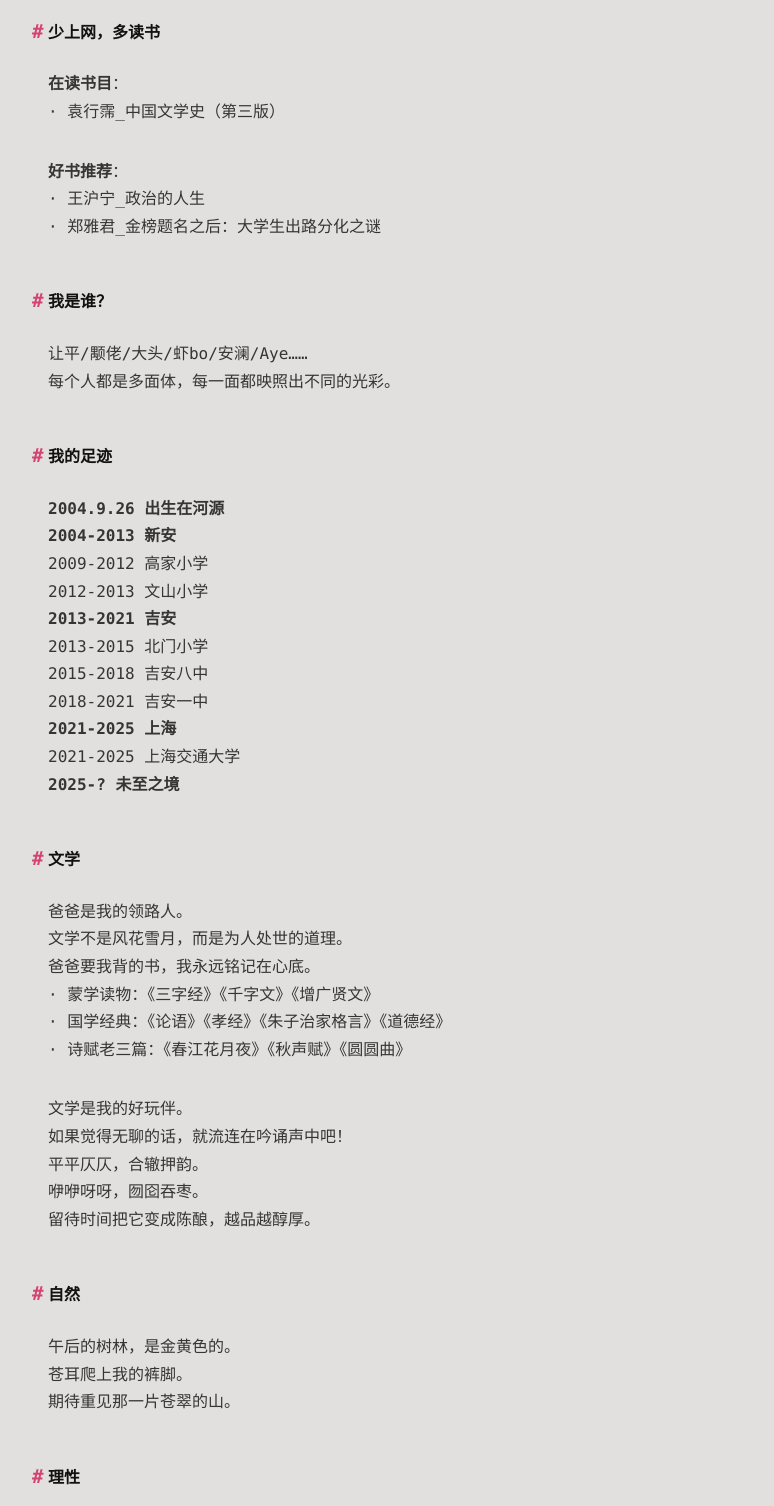
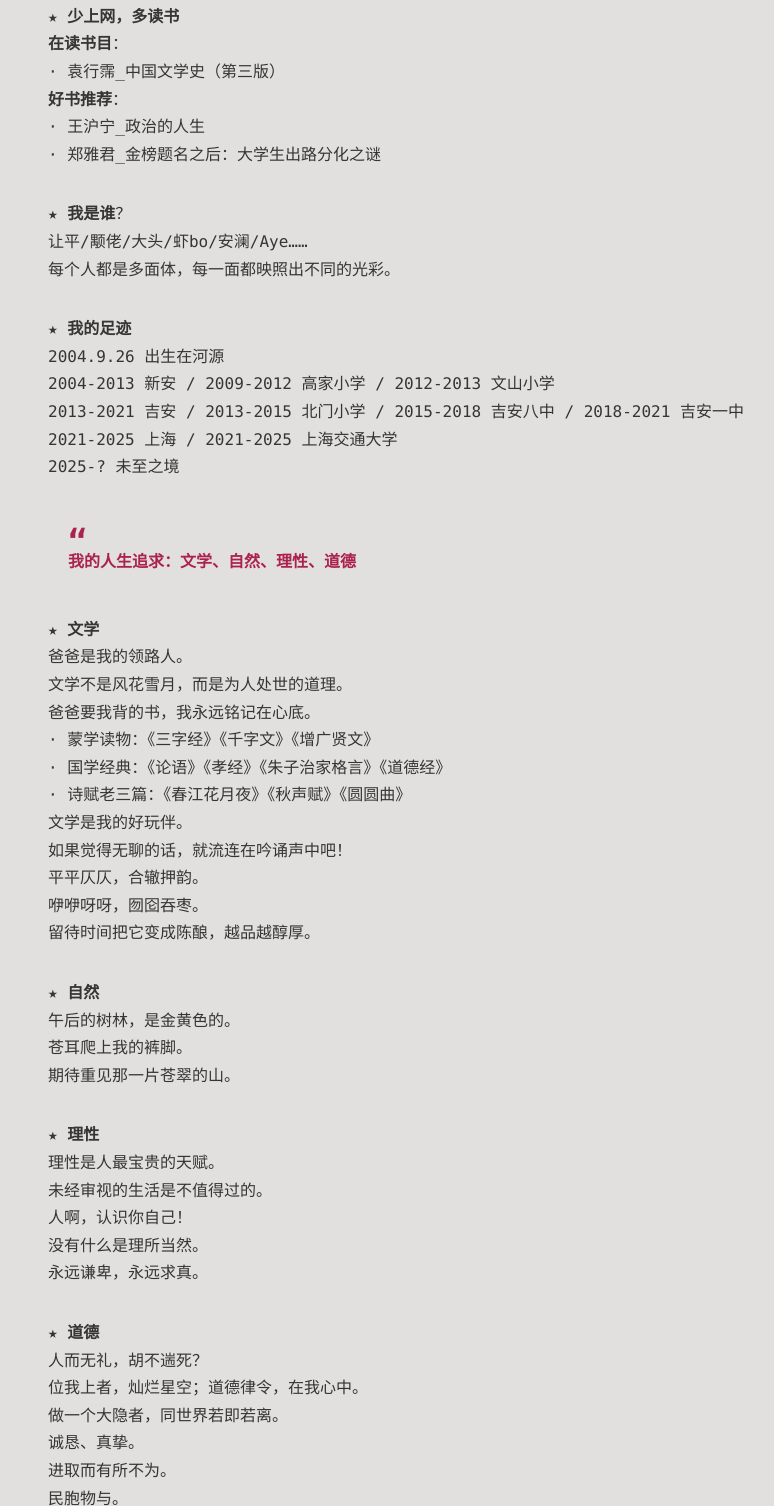
Before and after one commit to zensharing/zensharing.github.io, a plain HTML site: page about/index.html in a window 1280 px wide. Shown: the part 308-1814 px from the top of the page, without its empty margins (240-1014 px from the left). Drawn offline with nearby package versions, Linux system fonts and the light colour scheme; a web font is replaced by a local one.

Commit message:
Site updated: 2024-12-30 01:06:03

```diff
--- a/about/index.html
+++ b/about/index.html
@@ -6,15 +6,15 @@
     <meta http-equiv="X-UA-Compatible" content="IE=edge">
     <meta name="HandheldFriendly" content="True">
     <meta name="viewport" content="width=device-width, initial-scale=1, maximum-scale=5" />
-    <meta name="description" content="订阅本站以接收即时更新：https:&#x2F;&#x2F;zensharing.github.io&#x2F;atom.xml 春水引行舟，桃花夹岸流。欢迎造访大隐桃源。在这个充满喧嚣的世界中，我希望此处能成为我的桃花源。 少上网，多读书在读书目：· 袁行霈_中国文学史（第三版） 好书推荐：· 王沪宁_政治的人生· 郑雅君_金榜题名之后：大学生出路分化之谜 我是谁？让平&#x2F;颙佬&#x2F;大头&#x2F;虾bo&amp;#x">
+    <meta name="description" content="订阅本站以接收即时更新：https:&#x2F;&#x2F;zensharing.github.io&#x2F;atom.xml 春水引行舟，桃花夹岸流。欢迎造访大隐桃源。在这个充满喧嚣的世界中，我希望此处能成为我的桃花源。 ★ 少上网，多读书在读书目：· 袁行霈_中国文学史（第三版）好书推荐：· 王沪宁_政治的人生· 郑雅君_金榜题名之后：大学生出路分化之谜 ★ 我是谁？让平&#x2F;颙佬&#x2F;大头&#x2F;虾bo">
 <meta property="og:type" content="website">
 <meta property="og:title" content="关于">
 <meta property="og:url" content="https://zensharing.github.io/about/index.html">
 <meta property="og:site_name" content="大隐桃源——文学·自然·理性·道德">
-<meta property="og:description" content="订阅本站以接收即时更新：https:&#x2F;&#x2F;zensharing.github.io&#x2F;atom.xml 春水引行舟，桃花夹岸流。欢迎造访大隐桃源。在这个充满喧嚣的世界中，我希望此处能成为我的桃花源。 少上网，多读书在读书目：· 袁行霈_中国文学史（第三版） 好书推荐：· 王沪宁_政治的人生· 郑雅君_金榜题名之后：大学生出路分化之谜 我是谁？让平&#x2F;颙佬&#x2F;大头&#x2F;虾bo&amp;#x">
+<meta property="og:description" content="订阅本站以接收即时更新：https:&#x2F;&#x2F;zensharing.github.io&#x2F;atom.xml 春水引行舟，桃花夹岸流。欢迎造访大隐桃源。在这个充满喧嚣的世界中，我希望此处能成为我的桃花源。 ★ 少上网，多读书在读书目：· 袁行霈_中国文学史（第三版）好书推荐：· 王沪宁_政治的人生· 郑雅君_金榜题名之后：大学生出路分化之谜 ★ 我是谁？让平&#x2F;颙佬&#x2F;大头&#x2F;虾bo">
 <meta property="og:locale" content="zh_CN">
 <meta property="article:published_time" content="2024-12-23T12:38:14.000Z">
-<meta property="article:modified_time" content="2024-12-29T16:52:14.092Z">
+<meta property="article:modified_time" content="2024-12-29T17:05:25.502Z">
 <meta property="article:author" content="让平">
 <meta name="twitter:card" content="summary">
 
@@ -98,15 +98,16 @@
 
           <p>订阅本站以接收即时更新：<a href="https://zensharing.github.io/atom.xml">https://zensharing.github.io/atom.xml</a></p>
 <p>春水引行舟，桃花夹岸流。欢迎造访大隐桃源。在这个充满喧嚣的世界中，我希望此处能成为我的桃花源。</p>
-<h2 id="少上网，多读书"><a href="#少上网，多读书" class="headerlink" title="少上网，多读书"></a>少上网，多读书</h2><p><strong>在读书目</strong>：<br>· 袁行霈_中国文学史（第三版）</p>
-<p><strong>好书推荐</strong>：<br>· 王沪宁_政治的人生<br>· 郑雅君_金榜题名之后：大学生出路分化之谜</p>
-<h2 id="我是谁？"><a href="#我是谁？" class="headerlink" title="我是谁？"></a>我是谁？</h2><p>让平&#x2F;颙佬&#x2F;大头&#x2F;虾bo&#x2F;安澜&#x2F;Aye……<br>每个人都是多面体，每一面都映照出不同的光彩。</p>
-<h2 id="我的足迹"><a href="#我的足迹" class="headerlink" title="我的足迹"></a>我的足迹</h2><p><strong>2004.9.26 出生在河源</strong><br><strong>2004-2013 新安</strong><br>2009-2012 高家小学<br>2012-2013 文山小学<br><strong>2013-2021 吉安</strong><br>2013-2015 北门小学<br>2015-2018 吉安八中<br>2018-2021 吉安一中<br><strong>2021-2025 上海</strong><br>2021-2025 上海交通大学<br><strong>2025-? 未至之境</strong></p>
-<h2 id="文学"><a href="#文学" class="headerlink" title="文学"></a>文学</h2><p>爸爸是我的领路人。<br>文学不是风花雪月，而是为人处世的道理。<br>爸爸要我背的书，我永远铭记在心底。<br>· 蒙学读物：《三字经》《千字文》《增广贤文》<br>· 国学经典：《论语》《孝经》《朱子治家格言》《道德经》<br>· 诗赋老三篇：《春江花月夜》《秋声赋》《圆圆曲》</p>
-<p>文学是我的好玩伴。<br>如果觉得无聊的话，就流连在吟诵声中吧！<br>平平仄仄，合辙押韵。<br>咿咿呀呀，囫囵吞枣。<br>留待时间把它变成陈酿，越品越醇厚。</p>
-<h2 id="自然"><a href="#自然" class="headerlink" title="自然"></a>自然</h2><p>午后的树林，是金黄色的。<br>苍耳爬上我的裤脚。<br>期待重见那一片苍翠的山。</p>
-<h2 id="理性"><a href="#理性" class="headerlink" title="理性"></a>理性</h2><p>理性是人最宝贵的天赋。<br>未经审视的生活是不值得过的。<br>人啊，认识你自己！<br>没有什么是理所当然。<br>永远谦卑，永远求真。</p>
-<h2 id="道德"><a href="#道德" class="headerlink" title="道德"></a>道德</h2><p>人而无礼，胡不遄死？<br>位我上者，灿烂星空；道德律令，在我心中。<br>做一个大隐者，同世界若即若离。<br>诚恳、真挚。<br>进取而有所不为。<br>民胞物与。</p>
+<p><strong>★ 少上网，多读书</strong><br><strong>在读书目</strong>：<br>· 袁行霈_中国文学史（第三版）<br><strong>好书推荐</strong>：<br>· 王沪宁_政治的人生<br>· 郑雅君_金榜题名之后：大学生出路分化之谜</p>
+<p><strong>★ 我是谁</strong>？<br>让平&#x2F;颙佬&#x2F;大头&#x2F;虾bo&#x2F;安澜&#x2F;Aye……<br>每个人都是多面体，每一面都映照出不同的光彩。</p>
+<p><strong>★ 我的足迹</strong><br>2004.9.26 出生在河源<br>2004-2013 新安 &#x2F; 2009-2012 高家小学 &#x2F; 2012-2013 文山小学<br>2013-2021 吉安 &#x2F; 2013-2015 北门小学 &#x2F; 2015-2018 吉安八中 &#x2F; 2018-2021 吉安一中<br>2021-2025 上海 &#x2F; 2021-2025 上海交通大学<br>2025-? 未至之境</p>
+<blockquote>
+<p>我的人生追求：文学、自然、理性、道德</p>
+</blockquote>
+<p><strong>★ 文学</strong><br>爸爸是我的领路人。<br>文学不是风花雪月，而是为人处世的道理。<br>爸爸要我背的书，我永远铭记在心底。<br>· 蒙学读物：《三字经》《千字文》《增广贤文》<br>· 国学经典：《论语》《孝经》《朱子治家格言》《道德经》<br>· 诗赋老三篇：《春江花月夜》《秋声赋》《圆圆曲》<br>文学是我的好玩伴。<br>如果觉得无聊的话，就流连在吟诵声中吧！<br>平平仄仄，合辙押韵。<br>咿咿呀呀，囫囵吞枣。<br>留待时间把它变成陈酿，越品越醇厚。</p>
+<p><strong>★ 自然</strong><br>午后的树林，是金黄色的。<br>苍耳爬上我的裤脚。<br>期待重见那一片苍翠的山。</p>
+<p><strong>★ 理性</strong><br>理性是人最宝贵的天赋。<br>未经审视的生活是不值得过的。<br>人啊，认识你自己！<br>没有什么是理所当然。<br>永远谦卑，永远求真。</p>
+<p><strong>★ 道德</strong><br>人而无礼，胡不遄死？<br>位我上者，灿烂星空；道德律令，在我心中。<br>做一个大隐者，同世界若即若离。<br>诚恳、真挚。<br>进取而有所不为。<br>民胞物与。</p>
 
 
   </div>
```
